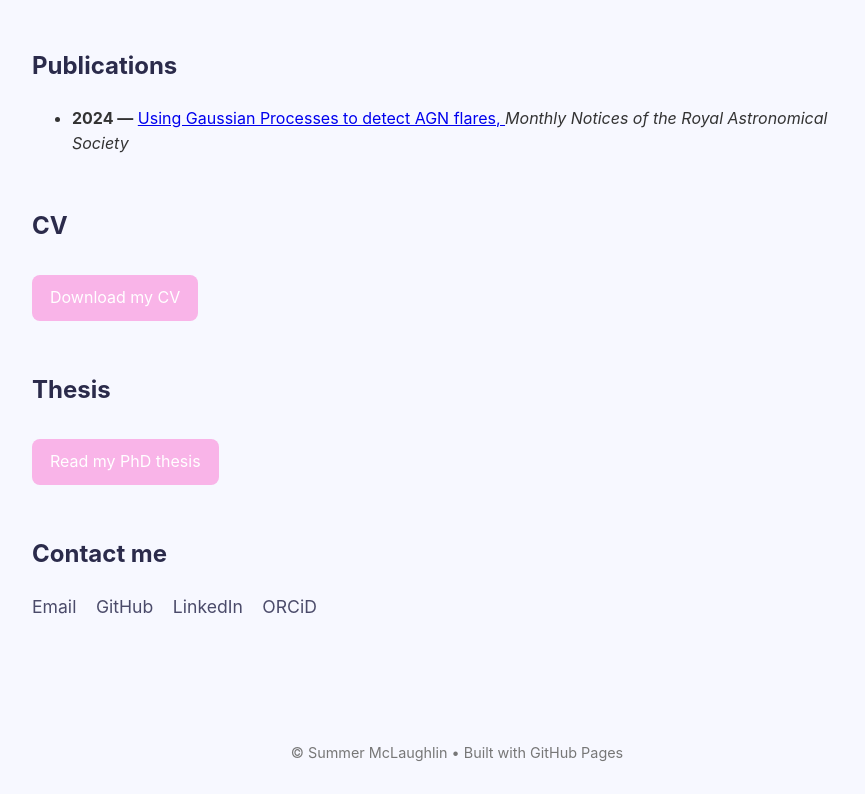
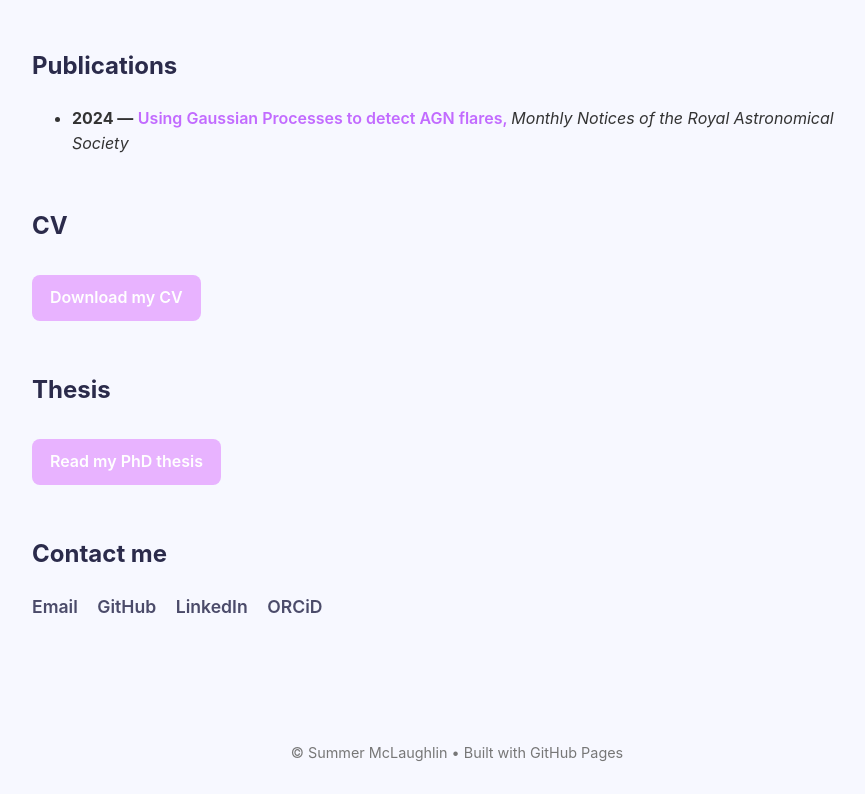
Before and after one commit to summermclaughlin/summermclaughlin.github.io, a plain HTML site: page index.html in a window 1280 px wide. Shown: the part 837-1631 px from the top of the page, without its empty margins (183-1048 px from the left). Drawn offline with Linux system fonts and the light colour scheme.

Commit message:
Update index.html

```diff
--- a/index.html
+++ b/index.html
@@ -66,7 +66,7 @@ margin-bottom: 50px;
 }
 
 .cv-button {
-background: #f9b4e8;
+background: #e8b3ff;
 color: white;
 padding: 10px 18px;
 border-radius: 8px;
@@ -75,11 +75,11 @@ display: inline-block;
 margin-top: 10px;
 }
 .cv-button:hover {
-background: #f497dc;
+background: #d88ff7;
 }
 
 .thesis-button {
-background: #f9b4e8;
+background: #e8b3ff;
 color: white;
 padding: 10px 18px;
 border-radius: 8px;
@@ -88,7 +88,18 @@ display: inline-block;
 margin-top: 10px;
 }
 .thesis-button:hover {
-background: #f497dc;
+background: #d88ff7;
+}
+
+a {
+  color: #c26bff;
+  text-decoration: none;
+  font-weight: 600;
+}
+
+a:hover {
+  text-decoration: underline;
+  color= #ab4ee6;
 }
 
 /* Contact */
```
